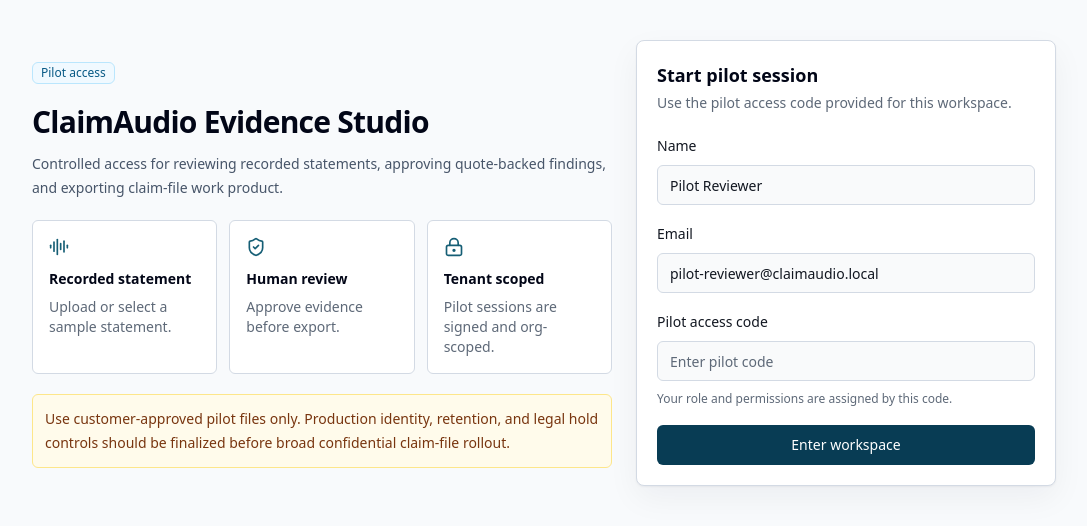
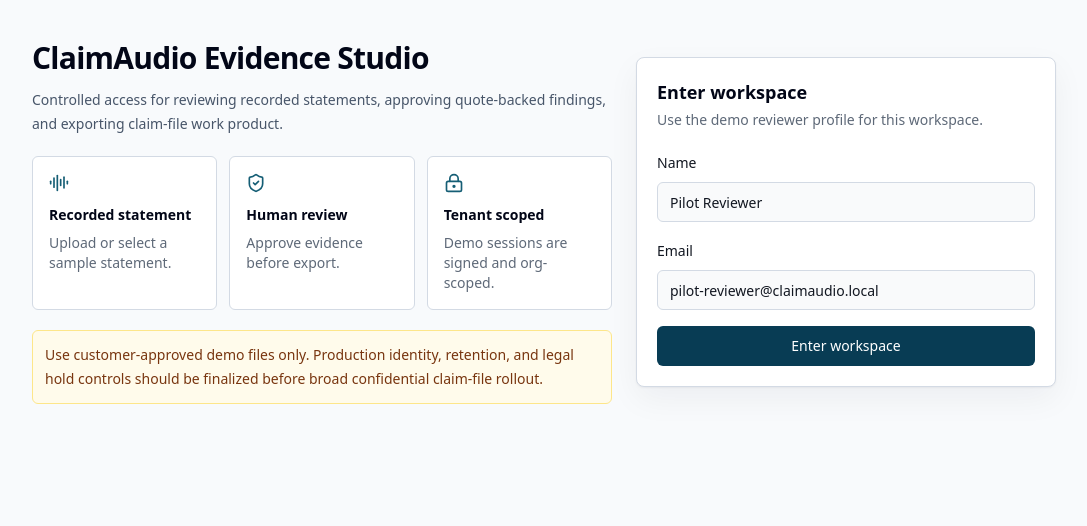
Before and after one commit to manynames3/claimaudio-evidence-studio, a Next.js app: page /login in a window 1280 px wide. Shown: the top 526 px of the page, without its empty margins (96-1183 px from the left). Built offline with nearby package versions, Linux system fonts and the light colour scheme.

Commit message:
Simplify demo login

```diff
--- a/app/api/auth/session/route.ts
+++ b/app/api/auth/session/route.ts
@@ -1,6 +1,7 @@
 import { NextRequest, NextResponse } from "next/server";
 import {
   createPilotSession,
+  DEFAULT_PILOT_ACCESS_CODE,
   getRequestAuthContext,
   getSessionCookieOptions,
   PILOT_SESSION_COOKIE,
@@ -11,7 +12,7 @@ import { jsonError, jsonOk } from "@/lib/server/api";
 type LoginRequest = {
   email: string;
   displayName?: string;
-  accessCode: string;
+  accessCode?: string;
 };
 
 export async function GET(request: NextRequest) {
@@ -34,7 +35,8 @@ export async function GET(request: NextRequest) {
 
 export async function POST(request: NextRequest) {
   const body = (await request.json()) as LoginRequest;
-  const role = resolvePilotAccessCode(body.accessCode || "");
+  const accessCode = body.accessCode?.trim() || process.env.CLAIMAUDIO_PILOT_ACCESS_CODE || DEFAULT_PILOT_ACCESS_CODE;
+  const role = resolvePilotAccessCode(accessCode);
 
   if (!role) {
     return jsonError("Invalid pilot access code.", 401);
--- a/app/login/page.tsx
+++ b/app/login/page.tsx
@@ -3,7 +3,6 @@
 import { FormEvent, Suspense, useMemo, useState } from "react";
 import { useSearchParams } from "next/navigation";
 import { AudioLines, LockKeyhole, ShieldCheck } from "lucide-react";
-import { Badge } from "@/components/ui/badge";
 import { Button } from "@/components/ui/button";
 import { Input } from "@/components/ui/input";
 import { Label } from "@/components/ui/label";
@@ -21,7 +20,6 @@ function LoginPageContent() {
   const nextPath = useMemo(() => searchParams.get("next") || "/app", [searchParams]);
   const [email, setEmail] = useState("pilot-reviewer@claimaudio.local");
   const [displayName, setDisplayName] = useState("Pilot Reviewer");
-  const [accessCode, setAccessCode] = useState("");
   const [isSubmitting, setIsSubmitting] = useState(false);
   const [error, setError] = useState<string>();
 
@@ -39,8 +37,7 @@ function LoginPageContent() {
         },
         body: JSON.stringify({
           email,
-          displayName,
-          accessCode
+          displayName
         })
       });
       const data = (await response.json()) as { error?: string };
@@ -61,9 +58,9 @@ function LoginPageContent() {
     <LoginShell>
         <form onSubmit={handleSubmit} className="rounded-lg border bg-white p-5 shadow-panel">
           <div>
-            <h2 className="text-lg font-semibold text-slate-950">Start pilot session</h2>
+            <h2 className="text-lg font-semibold text-slate-950">Enter workspace</h2>
             <p className="mt-1 text-sm text-muted-foreground">
-              Use the pilot access code provided for this workspace.
+              Use the demo reviewer profile for this workspace.
             </p>
           </div>
           <div className="mt-5 space-y-4">
@@ -92,23 +89,6 @@ function LoginPageContent() {
                 required
               />
             </div>
-            <div className="space-y-2">
-              <Label htmlFor="accessCode">Pilot access code</Label>
-              <Input
-                id="accessCode"
-                type="password"
-                value={accessCode}
-                onChange={(event) => {
-                  setAccessCode(event.target.value);
-                  setError(undefined);
-                }}
-                placeholder="Enter pilot code"
-                required
-              />
-              <p className="text-xs leading-5 text-muted-foreground">
-                Your role and permissions are assigned by this code.
-              </p>
-            </div>
             {error && <p className="rounded-md bg-red-50 p-3 text-sm text-red-800">{error}</p>}
             <Button type="submit" className="w-full" disabled={isSubmitting}>
               {isSubmitting ? "Starting session..." : "Enter workspace"}
@@ -130,7 +110,6 @@ function LoginShell({
     <main className="min-h-screen bg-slate-50 px-4 py-10">
       <section className="mx-auto grid max-w-5xl gap-6 lg:grid-cols-[1fr_420px] lg:items-center">
         <div className="space-y-5">
-          <Badge variant="info">Pilot access</Badge>
           <div>
             <h1 className="text-3xl font-semibold tracking-tight text-slate-950">
               ClaimAudio Evidence Studio
@@ -142,16 +121,16 @@ function LoginShell({
           <div className="grid gap-3 md:grid-cols-3">
             <ReadinessTile icon={AudioLines} title="Recorded statement" text="Upload or select a sample statement." />
             <ReadinessTile icon={ShieldCheck} title="Human review" text="Approve evidence before export." />
-            <ReadinessTile icon={LockKeyhole} title="Tenant scoped" text="Pilot sessions are signed and org-scoped." />
+            <ReadinessTile icon={LockKeyhole} title="Tenant scoped" text="Demo sessions are signed and org-scoped." />
           </div>
           <p className="rounded-md border border-amber-200 bg-amber-50 p-3 text-sm leading-6 text-amber-900">
-            Use customer-approved pilot files only. Production identity, retention, and legal hold controls should be finalized before broad confidential claim-file rollout.
+            Use customer-approved demo files only. Production identity, retention, and legal hold controls should be finalized before broad confidential claim-file rollout.
           </p>
         </div>
 
         {isLoading ? (
           <div className="rounded-lg border bg-white p-5 text-sm text-muted-foreground shadow-panel">
-            Loading pilot access...
+            Loading workspace...
           </div>
         ) : (
           children
```
Also changed, not shown: 1 other file (tests, documents, lock files or other folders).
